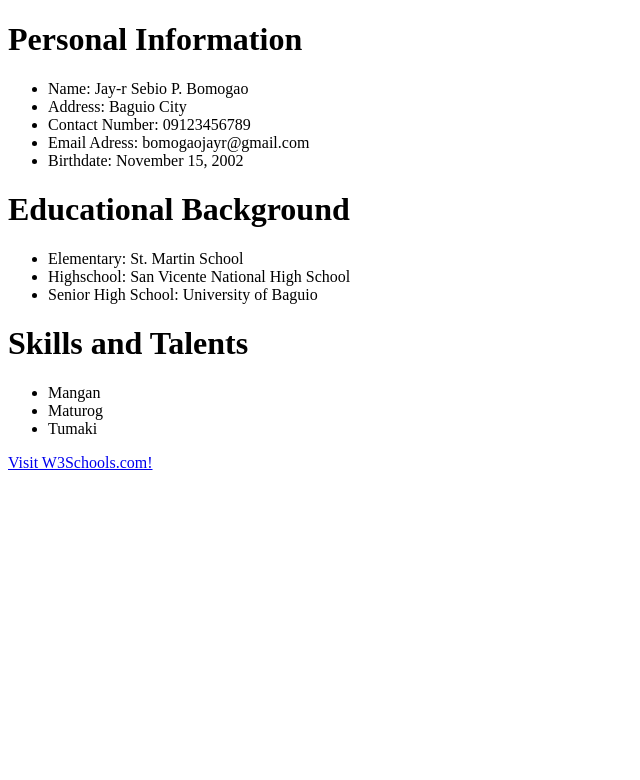
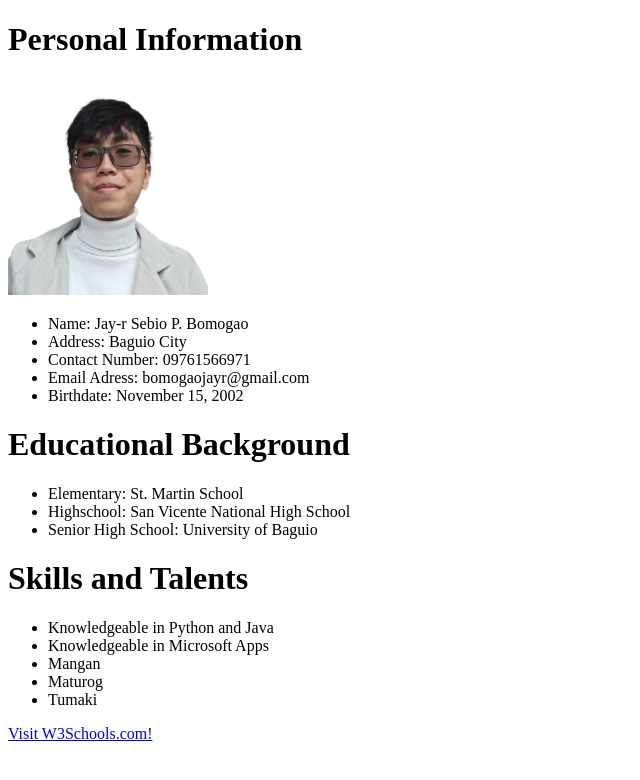
Before and after one commit to JayrBomogao/224852343-WebApp, a plain HTML site: page intro.html in a window 1280 px wide. Shown: the whole page, without its empty margins (0-640 px from the left). Drawn offline with Linux system fonts and the light colour scheme.

Commit message:
edited my portfolio

```diff
--- a/intro.html
+++ b/intro.html
@@ -8,12 +8,11 @@
 
 <body>
     <h1>Personal Information</h1>
-
+    <img src="pic.png" alt="photo" height="215" width="200">
     <ul>
-
         <li>Name: Jay-r Sebio P. Bomogao</li>
         <li>Address: Baguio City</li>
-        <li>Contact Number: 09123456789</li>
+        <li>Contact Number: 09761566971</li>
         <li>Email Adress: bomogaojayr@gmail.com</li>
         <li>Birthdate: November 15, 2002</li>
     </ul>
@@ -26,10 +25,11 @@
     </ul>
     <h1>Skills and Talents</h1>
     <ul>
+        <li>Knowledgeable in Python and Java</li>
+        <li>Knowledgeable in Microsoft Apps</li>
         <li>Mangan</li>
         <li>Maturog</li>
         <li>Tumaki</li>
-
     </ul>
     <a href="https://www.w3schools.com/">Visit W3Schools.com!</a>
 
```
Also changed, not shown: pic.png (added).
